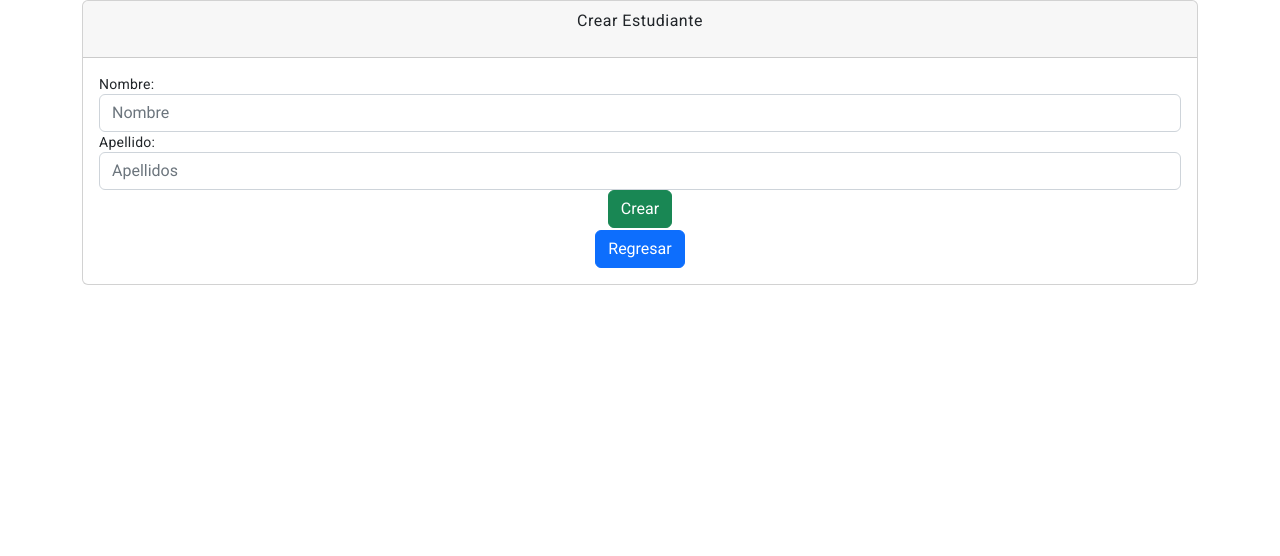
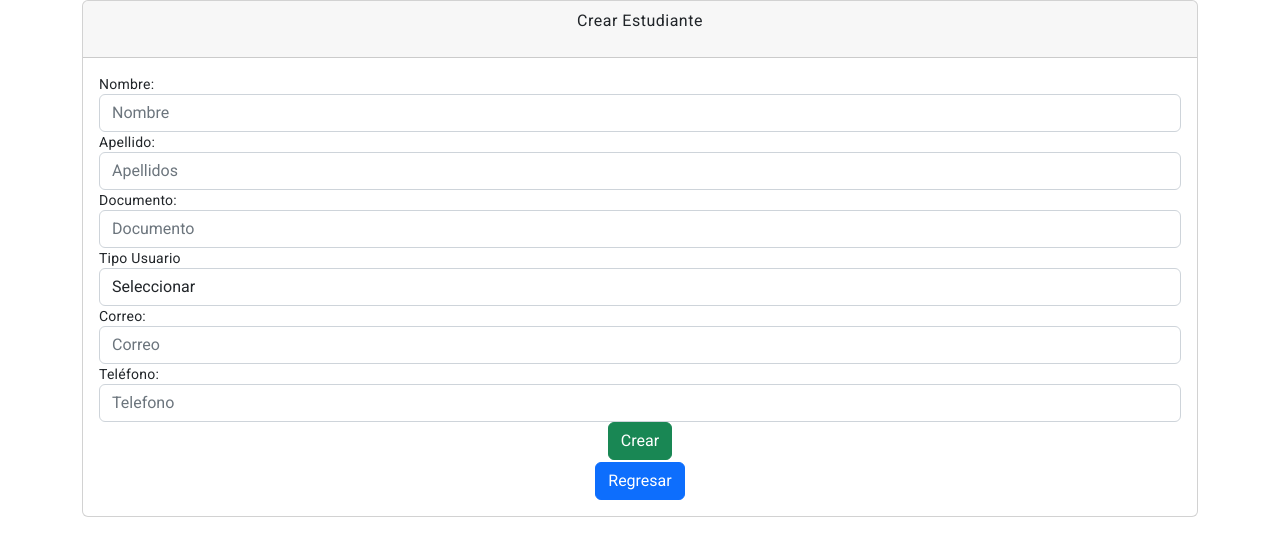
Before and after one commit to cristiangil28/clienteEstudiante, an Angular app: page /addestudiante in a window 1280 px wide. Shown: the top 556 px of the page. Built offline with nearby package versions, Linux system fonts and the light colour scheme.

Commit message:
Crud estudiante

```diff
--- a/src/app/app.module.ts
+++ b/src/app/app.module.ts
@@ -16,7 +16,7 @@ import { EditEstudianteComponent } from './components/edit-estudiante/edit-estud
 const appRoutes: Routes = [
   {path: '', component: EstudianteComponent},
   {path: 'addestudiante', component: AddEstudianteComponent},
-  {path: 'editestudiante/:id', component: EditEstudianteComponent}
+  {path: 'editestudiante/:id', component: EditEstudianteComponent},
 ]
 @NgModule({
   declarations: [
--- a/src/app/components/add-estudiante/add-estudiante.component.html
+++ b/src/app/components/add-estudiante/add-estudiante.component.html
@@ -16,6 +16,29 @@
           <input formControlName="apellidos" placeholder="Apellidos" name="apellidos" class="form-control"
             id="apellidos" required>
         </div>
+        <div class="form-group">
+          <label for="document">Documento:</label>
+          <input  type="text" formControlName="documento" placeholder="Documento" name="documento" class="form-control"
+            id="documento" required>
+        </div>
+        <div class="form-group">
+          <label for="tipoUsuario">Tipo Usuario</label>
+          <select class="form-control" id="tipoUsuario" name="tipoUsuario" formControlName="tipoUsuario">
+            <option value="">Seleccionar</option>
+            <option value="e">Estudiante</option>
+            <option value="p">Profesor</option>
+          </select>
+        </div>
+        <div class="form-group">
+          <label for="email">Correo:</label>
+          <input  type="email" formControlName="correo" placeholder="Correo" name="correo" class="form-control"
+            id="correo" required>
+        </div>
+        <div class="form-group">
+          <label for="phone">Teléfono:</label>
+          <input  type="number" formControlName="telefono" placeholder="Telefono" name="telefono" class="form-control"
+            id="telefono" required>
+        </div>
         <div class="container">
           <div class="row">
           <div class="col-md-12 text-center">
--- a/src/app/components/add-estudiante/add-estudiante.component.ts
+++ b/src/app/components/add-estudiante/add-estudiante.component.ts
@@ -16,6 +16,10 @@ export class AddEstudianteComponent {
     this.addForm = this.formBuilder.group({
       nombre: ['', Validators.required],
       apellidos: ['', Validators.required],
+      correo: ['', Validators.required],
+      telefono: ['', Validators.required],
+      tipoUsuario: ['', Validators.required],
+      documento: ['', Validators.required],
     });
   }
   onSubmit() {
--- a/src/app/components/estudiante/estudiante.component.html
+++ b/src/app/components/estudiante/estudiante.component.html
@@ -27,6 +27,8 @@
                                                 <td *ngIf="estudiante.apellidos"> {{estudiante.apellidos}}</td>
                                                 <td><button class="btn btn-primary"
                                                                 [routerLink]="['/editestudiante',estudiante.id]">Editar</button>
+                                                        <button class="btn btn-danger"
+                                                                (click)="deleteEstudiante(estudiante.id)">Eliminar</button>
                                                 </td>
                                         </tr>
                                 </tbody>
--- a/src/app/components/estudiante/estudiante.component.ts
+++ b/src/app/components/estudiante/estudiante.component.ts
@@ -1,5 +1,6 @@
 import { Component } from '@angular/core';
 import { EstudianteServiceService } from 'src/app/servicios/estudiante-service.service';
+import { Router} from '@angular/router';
 
 @Component({
   selector: 'app-estudiante',
@@ -8,7 +9,8 @@ import { EstudianteServiceService } from 'src/app/servicios/estudiante-service.s
 })
 export class EstudianteComponent {
   estudiantesList:any = [];
-  constructor(private estudiante: EstudianteServiceService){
+  id: any;
+  constructor(private estudiante: EstudianteServiceService,private router: Router){
 
   }
 
@@ -17,4 +19,8 @@ export class EstudianteComponent {
 
     this.estudiante.getEstudiantes().subscribe(x => this.estudiantesList = x);
   }
+  deleteEstudiante(id: number){
+    this.estudiante.deleteEstudiante(id)
+      .subscribe(x => this.estudiante.getEstudiantes().subscribe(res => this.estudiantesList = res));
+  }
 }
--- a/src/app/modelos/estudiante.ts
+++ b/src/app/modelos/estudiante.ts
@@ -1,11 +1,19 @@
 export class Estudiante {
     id: number;
-    nombre: String;
-    apellidos: String;
+    nombre : String;
+    apellidos : String;
+    correo : String;
+    telefono : number;
+    tipoUsuario : String;
+    documento : String;
 
     constructor(){
         this.id = 0;
         this.nombre = '';
         this.apellidos = '';
+        this.correo = '';
+        this.telefono = 0;
+        this.tipoUsuario = '';
+        this.documento = '';
     }
 }
--- a/src/app/servicios/estudiante-service.service.ts
+++ b/src/app/servicios/estudiante-service.service.ts
@@ -22,10 +22,14 @@ export class EstudianteServiceService {
 
   createEstudiante(estudiante: Estudiante): Observable<Estudiante> {
     var sufix ='crearestudiante';
-    return this.http.post<Estudiante>(`${this.baseUrl}/${sufix}`, estudiante, {headers: this.httpHeaders});
+    return this.http.post<Estudiante>(`${this.baseUrl}/${sufix}`, estudiante, {headers: this.httpHeaders,responseType : 'json'});
   }
   updateEstudiante(id:number, estudiante: Estudiante): Observable<any> {
     estudiante.id = id;
     return this.http.put(`${this.baseUrl}/actualizarEstudiante/{ID}?id=${estudiante.id}`, estudiante,{headers: this.httpHeaders});
   }
+
+  deleteEstudiante(id:number):Observable<any>{
+    return this.http.delete(`${this.baseUrl}/eliminarEstudiante/{ID}?id=${id}`);
+  }
 }
```
